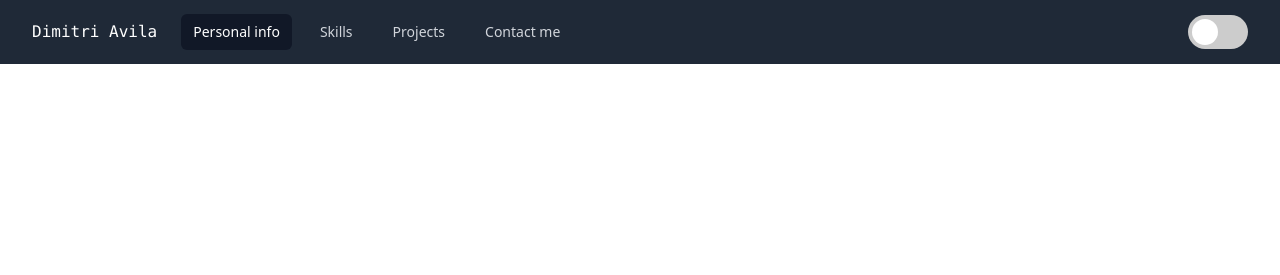
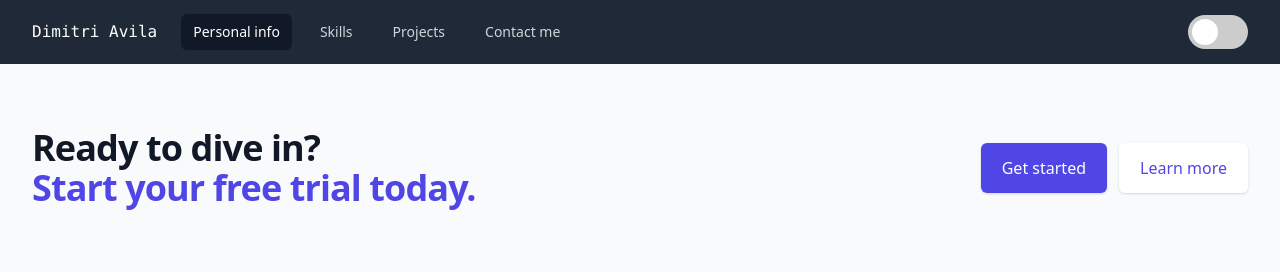
Before and after one commit to dimi7707/my-personal-site, a Gatsby site: page / in a window 1280 px wide. Built offline with nearby package versions, Linux system fonts and the light colour scheme; Gatsby itself is replaced by a stand-in of ours.

Commit message:
feat: working on hero

```diff
--- a/src/components/core/MainApp.tsx
+++ b/src/components/core/MainApp.tsx
@@ -1,5 +1,6 @@
 import React from 'react'
 import { TopNavBar } from './TopNavBar'
+import { Hero } from '../shared/elements/Hero';
 
 import '../../styles/global.scss';
 
@@ -15,6 +16,7 @@ export const MainApp = () => {
   return (
     <>
       <TopNavBar navigationLinks={ navigation }  />
+      <Hero />
     </>
   )
 }
--- /dev/null
+++ b/src/components/shared/elements/Hero.tsx
@@ -0,0 +1,32 @@
+import React from 'react';
+
+export const Hero = () => {
+  return (
+    <div className="bg-gray-50">
+      <div className="max-w-7xl mx-auto py-12 px-4 sm:px-6 lg:py-16 lg:px-8 lg:flex lg:items-center lg:justify-between">
+        <h2 className="text-3xl font-extrabold tracking-tight text-gray-900 sm:text-4xl">
+          <span className="block">Ready to dive in?</span>
+          <span className="block text-indigo-600">Start your free trial today.</span>
+        </h2>
+        <div className="mt-8 flex lg:mt-0 lg:flex-shrink-0">
+          <div className="inline-flex rounded-md shadow">
+            <a
+              href="#"
+              className="inline-flex items-center justify-center px-5 py-3 border border-transparent text-base font-medium rounded-md text-white bg-indigo-600 hover:bg-indigo-700"
+            >
+              Get started
+            </a>
+          </div>
+          <div className="ml-3 inline-flex rounded-md shadow">
+            <a
+              href="#"
+              className="inline-flex items-center justify-center px-5 py-3 border border-transparent text-base font-medium rounded-md text-indigo-600 bg-white hover:bg-indigo-50"
+            >
+              Learn more
+            </a>
+          </div>
+        </div>
+      </div>
+    </div>
+  )
+};
```
